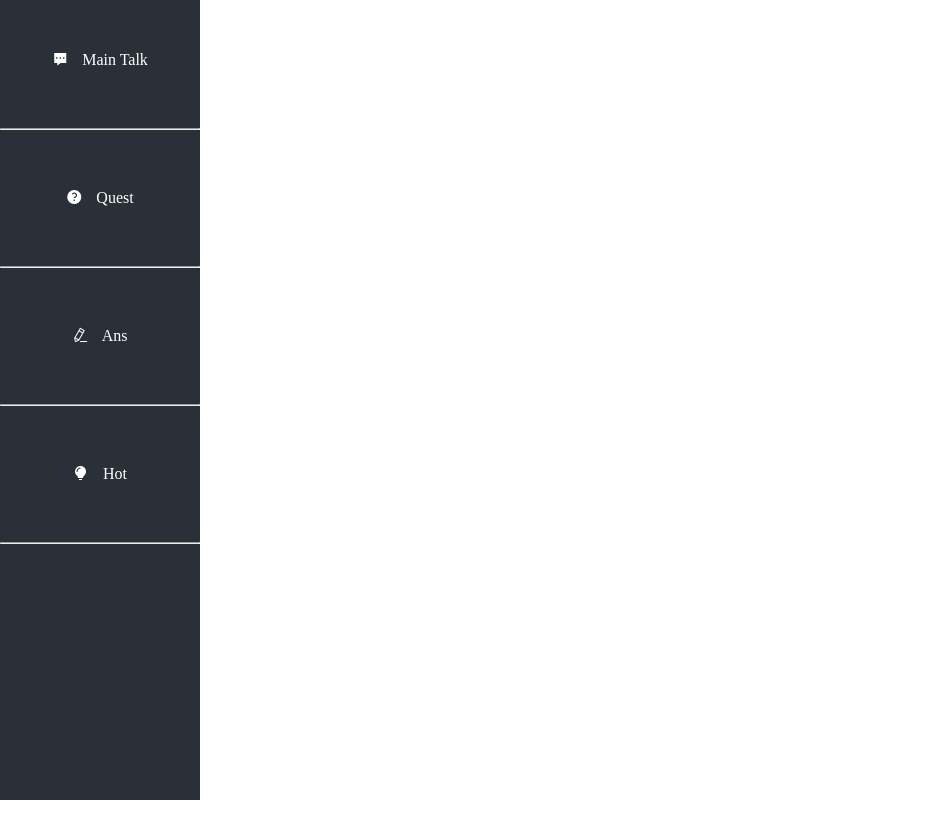
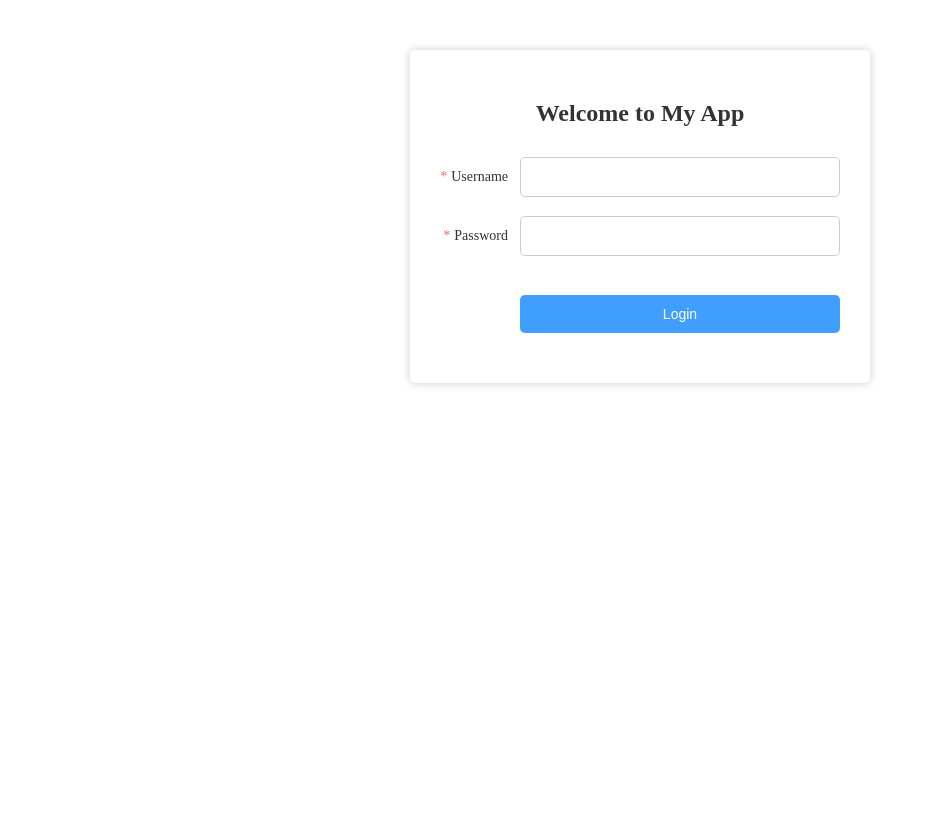
Before and after one commit to cp-cp/Mini-Chatgpt, a Vue app: page /#/login in a window 1280 px wide. Shown: the top 838 px of the page, without its empty margins (0-936 px from the left). Before the commit the page ends 800 px from the top, so only its background shows below. Built offline with nearby package versions, Linux system fonts and the light colour scheme.

Commit message:
完成login页面

```diff
--- a/package.json
+++ b/package.json
@@ -11,8 +11,9 @@
     "core-js": "^3.8.3",
     "element-ui": "^2.15.13",
     "mockjs": "^1.1.0",
-    "vue": "^2.6.14",
-    "vue-router": "^3.6.5"
+    "vue": "^2.7.14",
+    "vue-router": "^3.6.5",
+    "vuex": "^2.5.0"
   },
   "devDependencies": {
     "@vue/cli-plugin-babel": "~5.0.0",
--- a/src/App.vue
+++ b/src/App.vue
@@ -1,106 +1,14 @@
 <template>
-  <div id="app">
-  <el-container>
-      <el-aside width="200px">
-        <router-link to="/talk">
-          <i class="el-icon-s-comment" style="color: white;margin-right: 10px;"></i>
-          Main Talk
-        </router-link>
-        <hr>
-        <router-link to="/quest">
-          <i class="el-icon-question" style="color: white;margin-right: 10px;"></i>
-          Quest
-        </router-link>
-        <hr>
-        <router-link to="/ans">
-          <i class="el-icon-edit" style="color: white;margin-right: 10px;"></i>
-          Ans
-        </router-link>
-        <hr>
-        <router-link to="/hot">
-          <i class="el-icon-s-opportunity" style="color: white;margin-right: 10px;"></i>
-          Hot
-        </router-link>
-        <hr>
-      </el-aside>
-        <keep-alive>
-          <router-view></router-view>
-        </keep-alive>
-        <!-- <MainTalks v-if="mount==-1"></MainTalks>
-        <Quest v-else-if="mount==1"></Quest> -->
-    </el-container>
-  </div>
+  <router-view></router-view>
 </template>
 
 <script>
-import Input from './components/Input.vue';
-import MainTalk from './components/MainTalk.vue';
-import Quest from './components/Quest.vue';
-import Hot from './components/Hot.vue';
+import mainpage from './components/MainPage.vue'
 export default {
-  components: {
-    Input,
-    MainTalk,
-    Quest,
-    Hot
-  },
-  methods: {
-    rpplus(){
-      this.mount=this.mount*(-1);
-      console.log(this.mount);
-    }
-  },
-  data() {
-    return{
-      mount: 1,
-    }
-  },
+  components: { mainpage },
 }
 </script>
 
 <style>
-  .el-header, .el-footer {
-    background-color: #575c64;
-    color: #ffffff;
-    text-align: center;
-    line-height: 60px;
-  }
 
-  .el-aside {
-    background-color: #293037;
-    color: #333;
-    text-align: center;
-    line-height: 120px;
-  }
-  .el-main {
-    background-color: #ccd9e7;
-    color: #333;
-    /* text-align: center; */
-    line-height: 40px;
-  }
-  body > .el-container {
-    margin-bottom: 40px;
-  }
-  .el-container:nth-child(5) .el-aside,
-  .el-container:nth-child(6) .el-aside {
-    line-height: 260px;
-  }
-  .el-container:nth-child(7) .el-aside {
-    line-height: 320px;
-  }
-
-  .router-link-active {
-    text-decoration: none;
-  }
-  a{
-    text-decoration: none;
-    color: #fff;
-  }
 </style>
-<style type="text/css">
-  html,body,#app,.el-container{
-        padding: 0px;
-        margin: 0px;
-        height: 100%;
-    }
-</style>
--- /dev/null
+++ b/src/components/Login.vue
@@ -0,0 +1,111 @@
+<template>
+  <el-form ref="loginForm" :model="form" :rules="rules" label-width="80px" class="login-form">
+    <h2 class="title">Welcome to My App</h2>
+    <el-form-item label="Username" prop="username">
+      <el-input v-model="form.username"></el-input>
+    </el-form-item>
+    <el-form-item label="Password" prop="password">
+      <el-input type="password" v-model="form.password"></el-input>
+    </el-form-item>
+    <el-form-item>
+      <el-button type="primary" @click="handleSubmit">Login</el-button>
+    </el-form-item>
+  </el-form>
+</template>
+
+<script>
+import { mapMutations } from 'vuex';
+import axios from 'axios';
+
+export default {
+  name: 'Login',
+  data() {
+    return {
+      form: {
+        username: '',
+        password: ''
+      },
+      rules: {
+        username: [{ required: true, message: 'Please enter username', trigger: 'blur' }],
+        password: [{ required: true, message: 'Please enter password', trigger: 'blur' }]
+      }
+    };
+  },
+  methods: {
+    ...mapMutations(['setIsAuthenticated']),
+    handleSubmit() {
+      this.$refs.loginForm.validate(valid => {
+        if (valid) {
+          // 模拟登录请求
+          axios.post('http://localhost:8080/user/login', this.form)
+            .then(response => {
+              if (response.status === 200) {
+                // 登录成功，更新isAuthenticated状态并跳转到主页
+                //localStorage.setItem('isAuthenticated', 'true');
+                this.setIsAuthenticated(true);
+                this.$router.push({ name: 'mainpage' });
+              } else {
+                // 登录失败，弹出提示框
+                console.log(response)
+                this.$message.error(response.message);
+              }
+            })
+            .catch(error => {
+              console.log(error);
+              this.$message.error('Failed to login, please try again later.');
+            });
+        } else {
+          return false;
+        }
+      });
+    }
+  }
+};
+</script>
+
+<style>
+.login-form {
+  max-width: 400px;
+  margin: 50px auto;
+  padding: 30px;
+  background-color: #fff;
+  border-radius: 5px;
+  box-shadow: 0px 0px 10px #ccc;
+}
+
+.title {
+  font-size: 24px;
+  text-align: center;
+  margin-bottom: 30px;
+  color: #333;
+}
+
+.el-form-item__label {
+  color: #333;
+}
+
+.el-input__inner {
+  border-radius: 5px;
+  border: 1px solid #ccc;
+}
+
+.el-button {
+  width: 100%;
+  margin-top: 20px;
+  border-radius: 5px;
+  background-color: #409eff;
+  border: none;
+}
+
+.el-button:hover {
+  background-color: #66b1ff;
+}
+
+.el-message-box__title {
+  color: #409eff;
+}
+
+.el-message-box__message {
+  color: #333;
+}
+</style>
--- /dev/null
+++ b/src/components/MainPage.vue
@@ -0,0 +1,106 @@
+<template>
+    <div id="app">
+    <el-container>
+        <el-aside width="200px">
+          <router-link to="/talk">
+            <i class="el-icon-s-comment" style="color: white;margin-right: 10px;"></i>
+            Main Talk
+          </router-link>
+          <hr>
+          <router-link to="/quest">
+            <i class="el-icon-question" style="color: white;margin-right: 10px;"></i>
+            Quest
+          </router-link>
+          <hr>
+          <router-link to="/ans">
+            <i class="el-icon-edit" style="color: white;margin-right: 10px;"></i>
+            Ans
+          </router-link>
+          <hr>
+          <router-link to="/hot">
+            <i class="el-icon-s-opportunity" style="color: white;margin-right: 10px;"></i>
+            Hot
+          </router-link>
+          <hr>
+        </el-aside>
+          <keep-alive>
+            <router-view></router-view>
+          </keep-alive>
+          <!-- <MainTalks v-if="mount==-1"></MainTalks>
+          <Quest v-else-if="mount==1"></Quest> -->
+      </el-container>
+    </div>
+  </template>
+
+  <script>
+  import Input from './Input.vue';
+  import MainTalk from './MainTalk.vue';
+  import Quest from './Quest.vue';
+  import Hot from './Hot.vue';
+  export default {
+    components: {
+      Input,
+      MainTalk,
+      Quest,
+      Hot
+    },
+    methods: {
+      rpplus(){
+        this.mount=this.mount*(-1);
+        console.log(this.mount);
+      }
+    },
+    data() {
+      return{
+        mount: 1,
+      }
+    },
+  }
+  </script>
+
+  <style>
+    .el-header, .el-footer {
+      background-color: #575c64;
+      color: #ffffff;
+      text-align: center;
+      line-height: 60px;
+    }
+
+    .el-aside {
+      background-color: #293037;
+      color: #333;
+      text-align: center;
+      line-height: 120px;
+    }
+    .el-main {
+      background-color: #ccd9e7;
+      color: #333;
+      /* text-align: center; */
+      line-height: 40px;
+    }
+    body > .el-container {
+      margin-bottom: 40px;
+    }
+    .el-container:nth-child(5) .el-aside,
+    .el-container:nth-child(6) .el-aside {
+      line-height: 260px;
+    }
+    .el-container:nth-child(7) .el-aside {
+      line-height: 320px;
+    }
+
+    .router-link-active {
+      text-decoration: none;
+    }
+    a{
+      text-decoration: none;
+      color: #fff;
+    }
+  </style>
+  <style type="text/css">
+    html,body,#app,.el-container{
+          padding: 0px;
+          margin: 0px;
+          height: 100%;
+      }
+  </style>
--- a/src/components/QuestionList.vue
+++ b/src/components/QuestionList.vue
@@ -28,10 +28,10 @@
             <el-table-column prop="content" label="content" width="180">
             </el-table-column>
             <el-table-column label="操作">
-                <template slot-scope="scope">
+                <!-- <template slot-scope="scope">
                     <el-button size="mini" @click="handleEdit(scope.$index, scope.row)">编辑</el-button>
                     <el-button size="mini" type="danger" @click="handleDelete(scope.$index, scope.row)">删除</el-button>
-                </template>
+                </template> -->
             </el-table-column>
         </el-table>
 `       <el-pagination align='center'
--- a/src/router/index.js
+++ b/src/router/index.js
@@ -6,12 +6,19 @@ import Ans from "../components/Ans.vue"
 import Hot from "../components/Hot.vue"
 import MyQuestionList from "../components/MyQuestion.vue"
 import AllQuestionList from "../components/QuestionList.vue"
+import Login from "../components/Login.vue"
+import store from '../store/store.js';
+import mainpage from '../components/MainPage.vue'
 
 Vue.use(VueRouter)
 
 const router= new VueRouter({
     routes: [
-        {path: '/',component:MainTalks},
+        {path:'/',component:Login,},
+        {path:'/mainpage',
+            component:mainpage,
+            children:[
+                {path: '',component:MainTalks,name:'mainpage',},
                 {path: '/talk',component:MainTalks},
                 {path: '/quest',
                     component:Quest,
@@ -22,8 +29,16 @@ const router= new VueRouter({
                 },
                 {path: '/ans',component:Ans},
                 {path: '/hot',component:Hot},
+            ],
+        },
+        {path:'/login',component:Login,name:'login'}
     ]
-}
-)
+});
 
+router.beforeEach((to, from, next) => {
+//    const isAuthenticated = localStorage.getItem('isAuthenticated');
+    if (to.name!='login'&&(!store.state.isAuthenticated))//||isAuthenticated))
+        next({name:"login"})
+    else next()
+  })
 export default router
--- /dev/null
+++ b/src/store/store.js
@@ -0,0 +1,17 @@
+import Vuex from 'vuex';
+import Vue from 'vue';
+
+Vue.use(Vuex);
+
+const store = new Vuex.Store({
+    state: {
+      isAuthenticated: false
+    },
+    mutations: {
+      setIsAuthenticated(state, isAuthenticated) {
+        state.isAuthenticated = isAuthenticated
+      }
+    }
+  })
+
+export default store;
```
Also changed, not shown: src/main.js (+6 -1 lines), 1 other file (tests, documents, lock files or other folders). Lines whose indentation alone changed are shown as unchanged.
